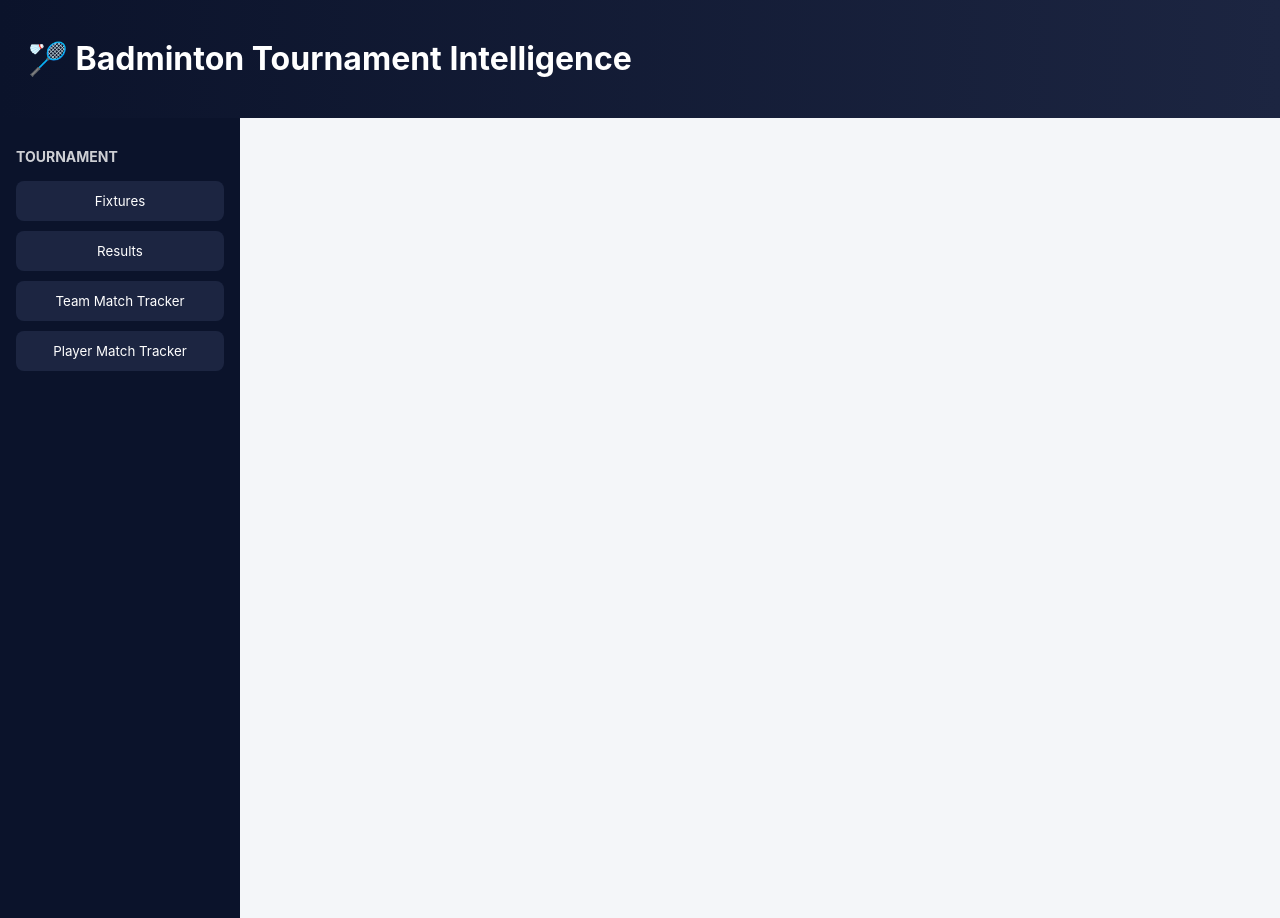
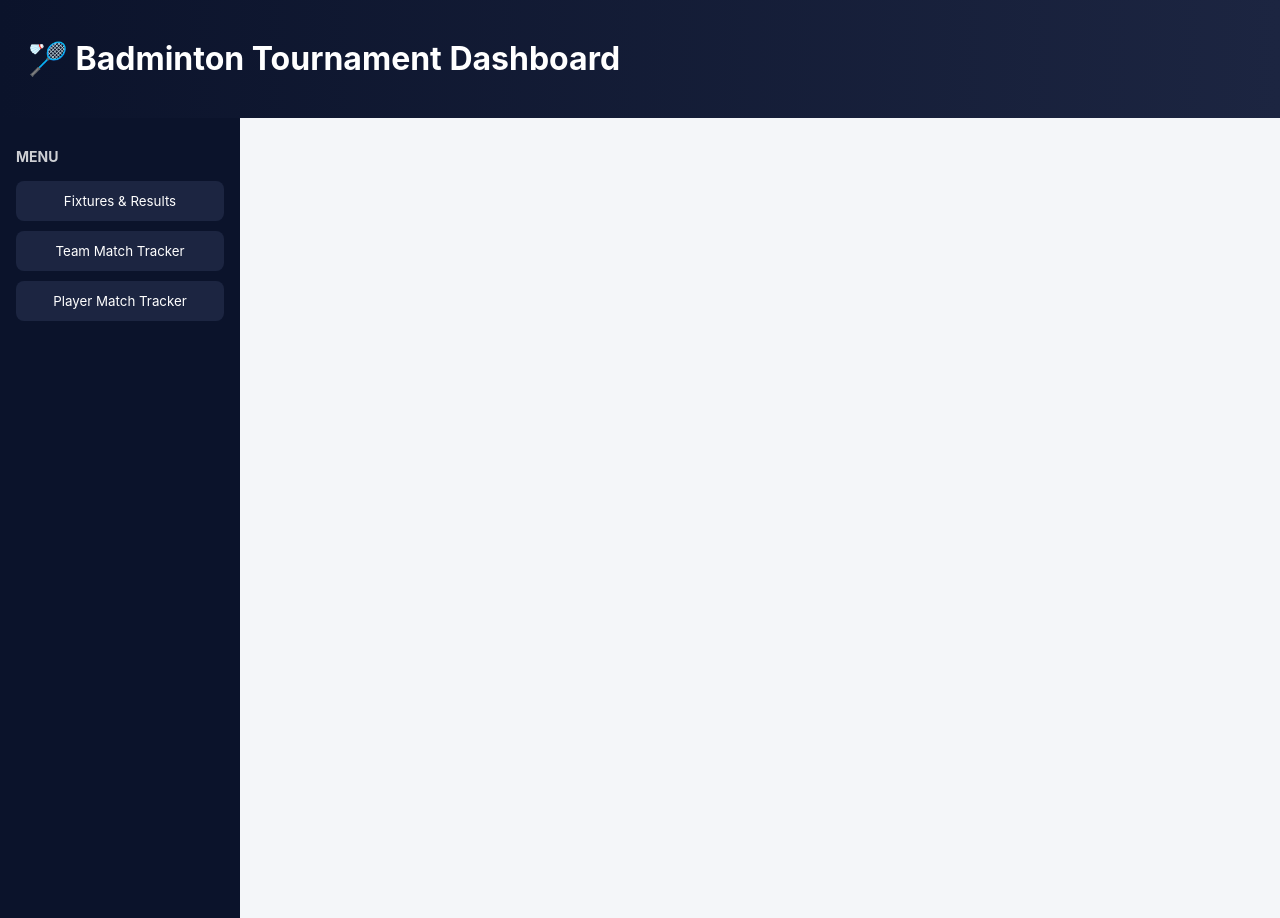
Before and after one commit to pramodtielx-create/BadmintonTournament, a plain HTML site: page index.html in a window 1280 px wide. Drawn offline with Linux system fonts and the light colour scheme; no server answers.

Commit message:
Update index.html

```diff
--- a/index.html
+++ b/index.html
@@ -10,21 +10,18 @@
 <body>
 
 <header class="header">
-  <h1>🏸 Badminton Tournament Intelligence</h1>
+  <h1>🏸 Badminton Tournament Dashboard</h1>
 </header>
 
 <div class="container">
-
   <aside class="sidebar">
-    <h3>TOURNAMENT</h3>
-    <button onclick="showFixtures()">Fixtures</button>
-    <button onclick="showResults()">Results</button>
+    <h3>MENU</h3>
+    <button onclick="showFixtures()">Fixtures & Results</button>
     <button onclick="renderTeamView()">Team Match Tracker</button>
     <button onclick="renderPlayerView()">Player Match Tracker</button>
   </aside>
 
   <main id="main-content" class="content"></main>
-
 </div>
 
 <!-- ✅ CORRECT JS SCRIPT -->
```
